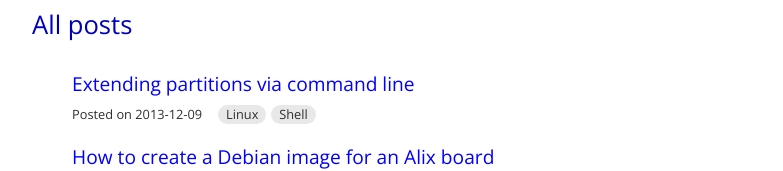
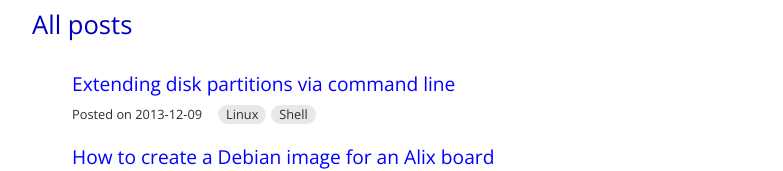
Before and after one commit to dassencio/blog, a Vue app: page / in a window 1280 px wide. Shown: the part 154-325 px from the top of the page, without its empty margins (248-1031 px from the left). Built offline with nearby package versions, Linux system fonts and the light colour scheme; a small style sheet from the web is missing; what vue3-highlightjs would draw is missing.

Commit message:
Fix post title

```diff
--- a/src/posts.ts
+++ b/src/posts.ts
@@ -8,7 +8,7 @@ const posts: Post[] = [
     date: dateToString(2013, 12, 9),
     id: "18",
     labels: [PostLabel.Linux, PostLabel.Shell],
-    title: "Extending partitions via command line",
+    title: "Extending disk partitions via command line",
   },
   {
     compatibilityIndex: "743e1168d330797a3dbdb1ce920383d6",
```
